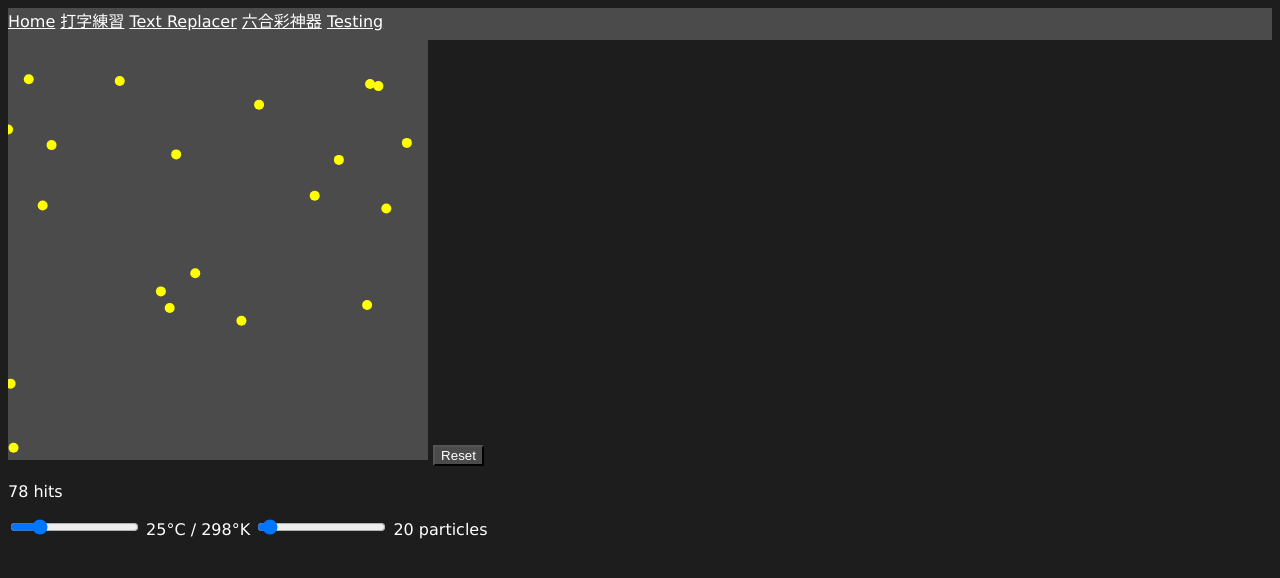
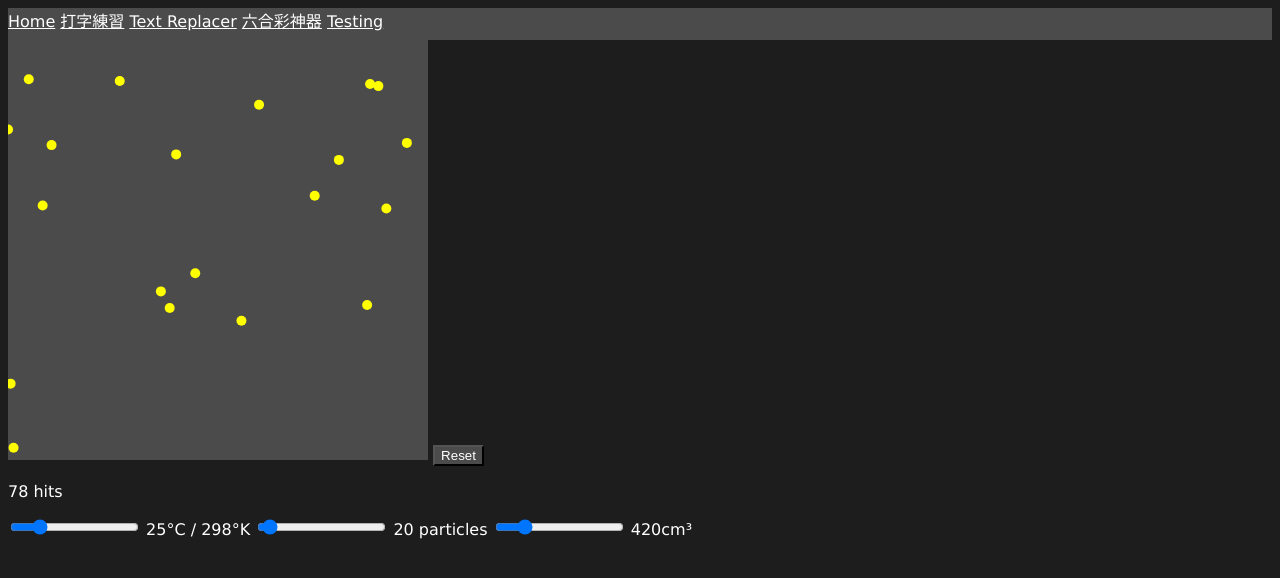
Before and after one commit to Shromeone/shromeweb2, a SvelteKit app: page /gas in a window 1280 px wide. Shown: the top 578 px of the page. Built offline with nearby package versions, Linux system fonts and the light colour scheme.

Commit message:
Add volume slider

```diff
--- a/src/routes/gas/+page.svelte
+++ b/src/routes/gas/+page.svelte
@@ -17,6 +17,7 @@
   }
   let alreadySetup = false;
 
+  let volume = $state(400);
   let temperatureKelvin = $state(298);
   let particleCount = $state(10);
   let hitCount = $state(0);
@@ -33,7 +34,7 @@
   /** @type {CanvasRenderingContext2D} */
   let ctx;
 
-  $effect((particleCount) => spawnParticles());
+  $effect((particleCount, volume) => spawnParticles());
 
   function spawnParticles() {
     particles = [];
@@ -53,6 +54,7 @@
     if (!canvas) return;
     spawnParticles();
 
+    volume = 420;
     temperatureKelvin = 298;
     particleCount = 20;
     alreadySetup = true;
@@ -99,6 +101,10 @@
       hitCount += 1;
     }
 
+    if (p.x > canvas.width) {
+      p.x = 10;
+    }
+
     if (
       p.x + dx + particleRadius > canvas.width ||
       p.x + dx + particleRadius < 0
@@ -130,7 +136,7 @@
   }
 </script>
 
-<canvas bind:this={canvas} width="420" , height="420"></canvas>
+<canvas bind:this={canvas} width={volume} , height="420"></canvas>
 
 <button onclick={setup}>Reset</button>
 <p>{hitCount} hits</p>
@@ -152,6 +158,9 @@
 />
 <span>{particleCount} particle{particleCount > 1 ? "s" : ""}</span>
 
+<input type="range" min="30" max="2000" bind:value={volume} class="slider" />
+<span>{volume}cm³</span>
+
 <style>
   canvas {
     background: var(--dark);
```
